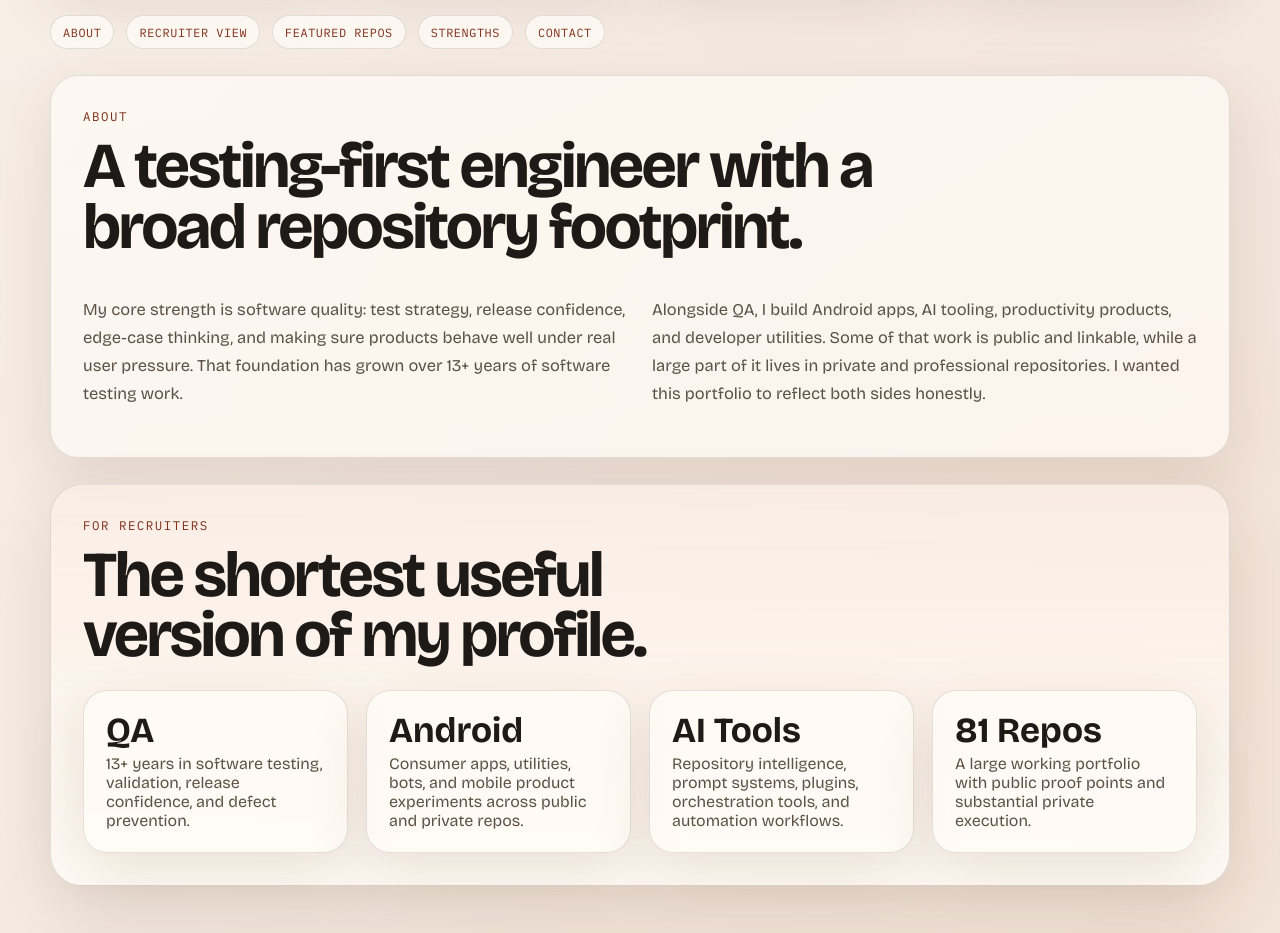
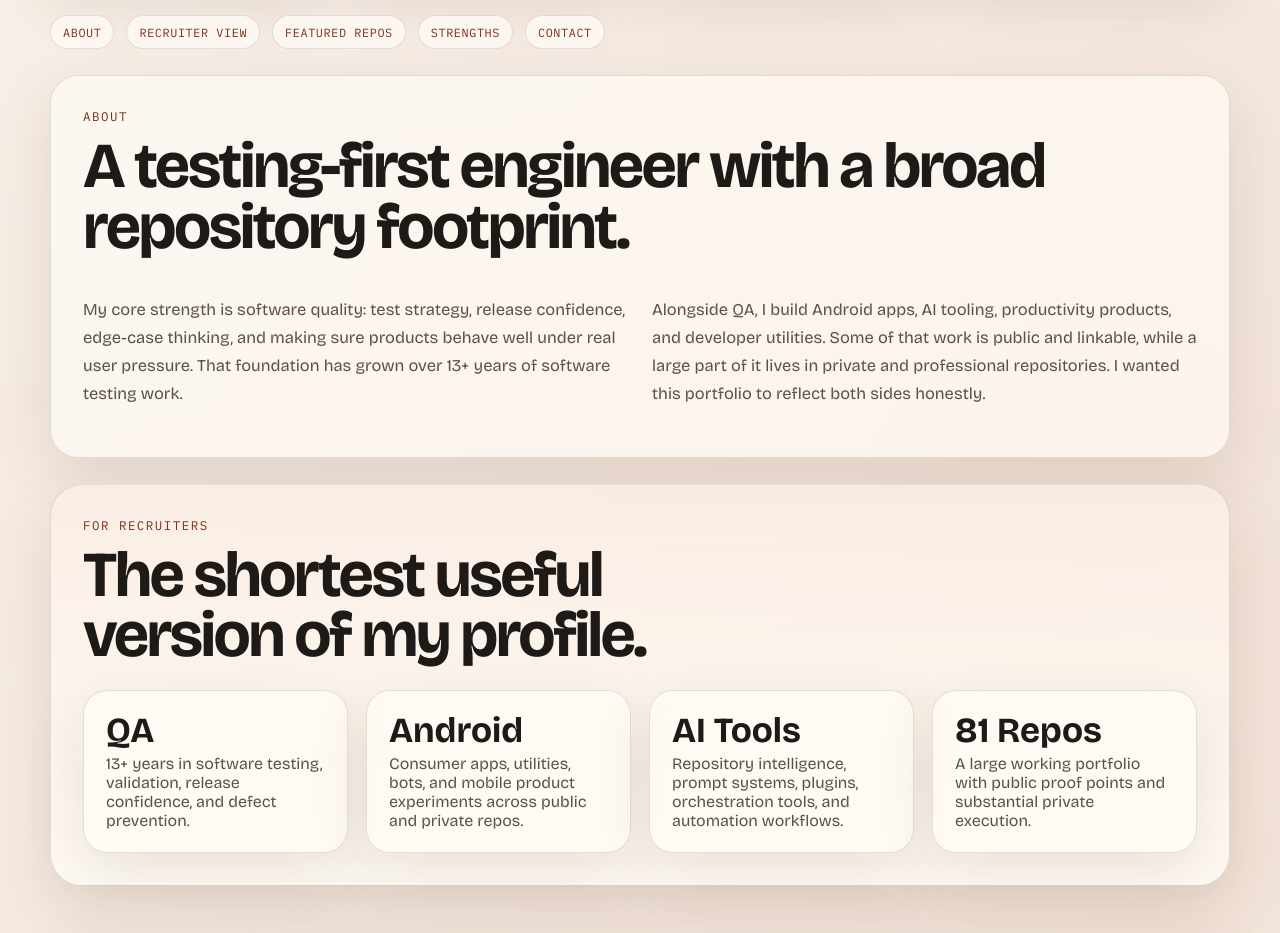
Before and after one commit to SUDARSHANCHAUDHARI/github-portfolio, a plain HTML site: page index.html in a window 1280 px wide. Shown: the part 1420-2353 px from the top of the page. Drawn offline with nearby package versions, Linux system fonts and the light colour scheme.

Commit message:
Remove width limit from about heading

```diff
--- a/styles.css
+++ b/styles.css
@@ -427,7 +427,7 @@ main,
 }
 
 .section-heading-about h2 {
-    max-width: 24ch;
+    max-width: none;
 }
 
 .intro {
```
